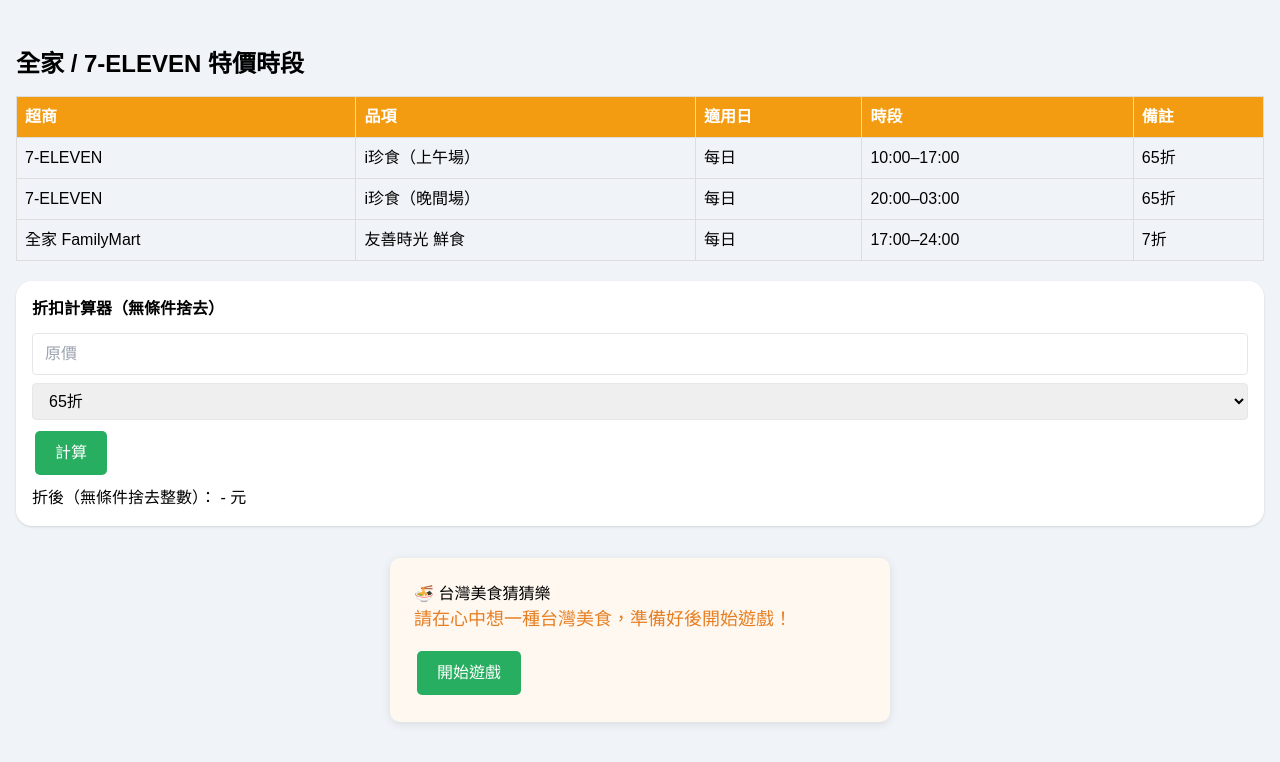
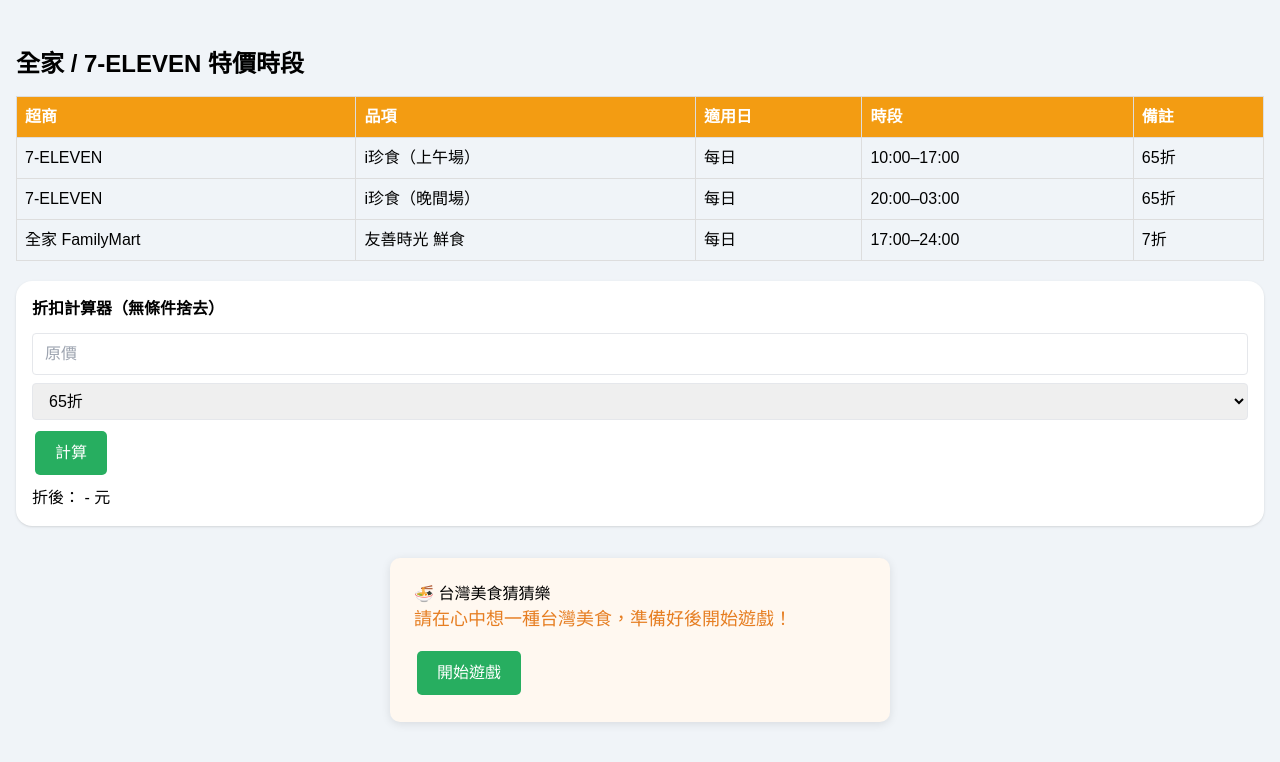
Before and after one commit to a75364700/taiwan-food-guess, a plain HTML site: page index.html in a window 1280 px wide. Drawn offline with nearby package versions, Linux system fonts and the light colour scheme.

Commit message:
Update index.html

```diff
--- a/index.html
+++ b/index.html
@@ -44,7 +44,7 @@
       <option value="0.70">7折</option>
     </select>
     <button onclick="calc()" class="btn btn-yes">計算</button>
-    <p class="mt-2">折後（無條件捨去整數）： <span id="result">-</span> 元</p>
+    <p class="mt-2">折後： <span id="result">-</span> 元</p>
   </div>
 
   <!-- 美食猜猜樂 -->
```
